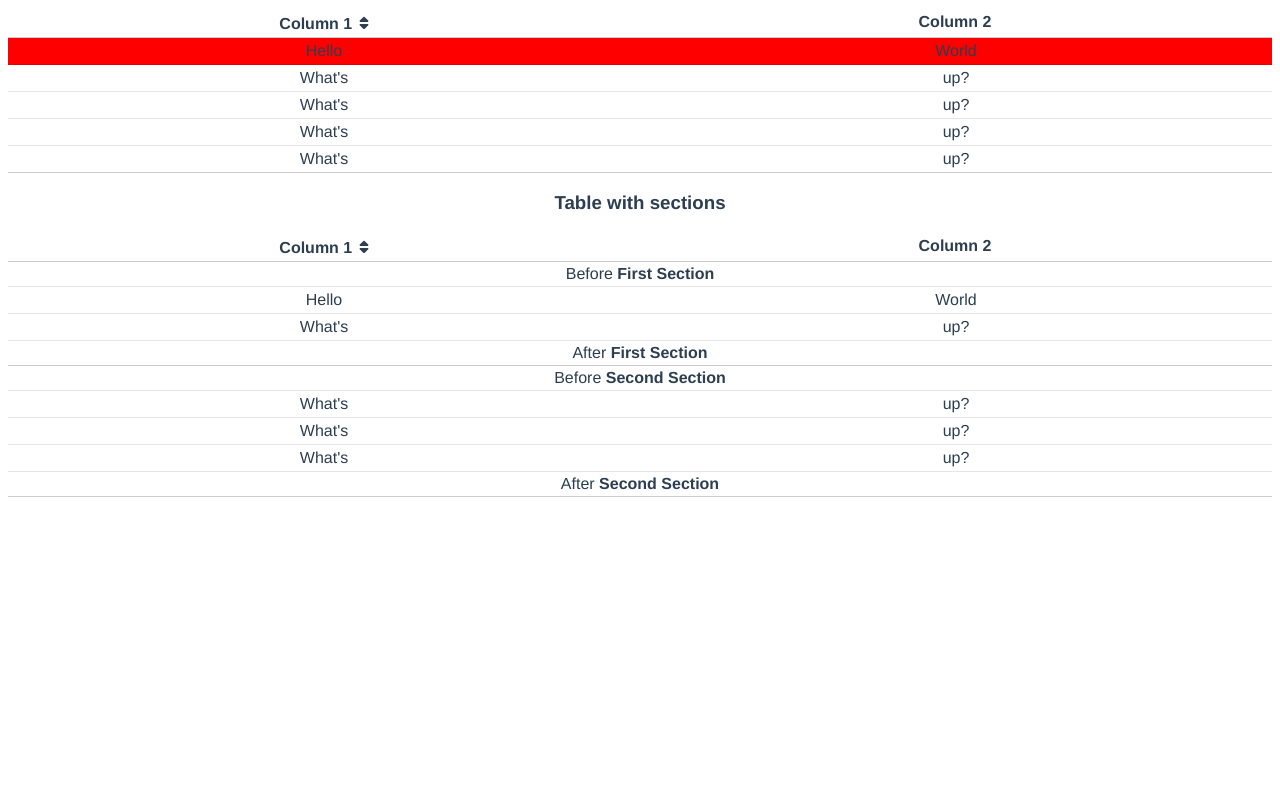
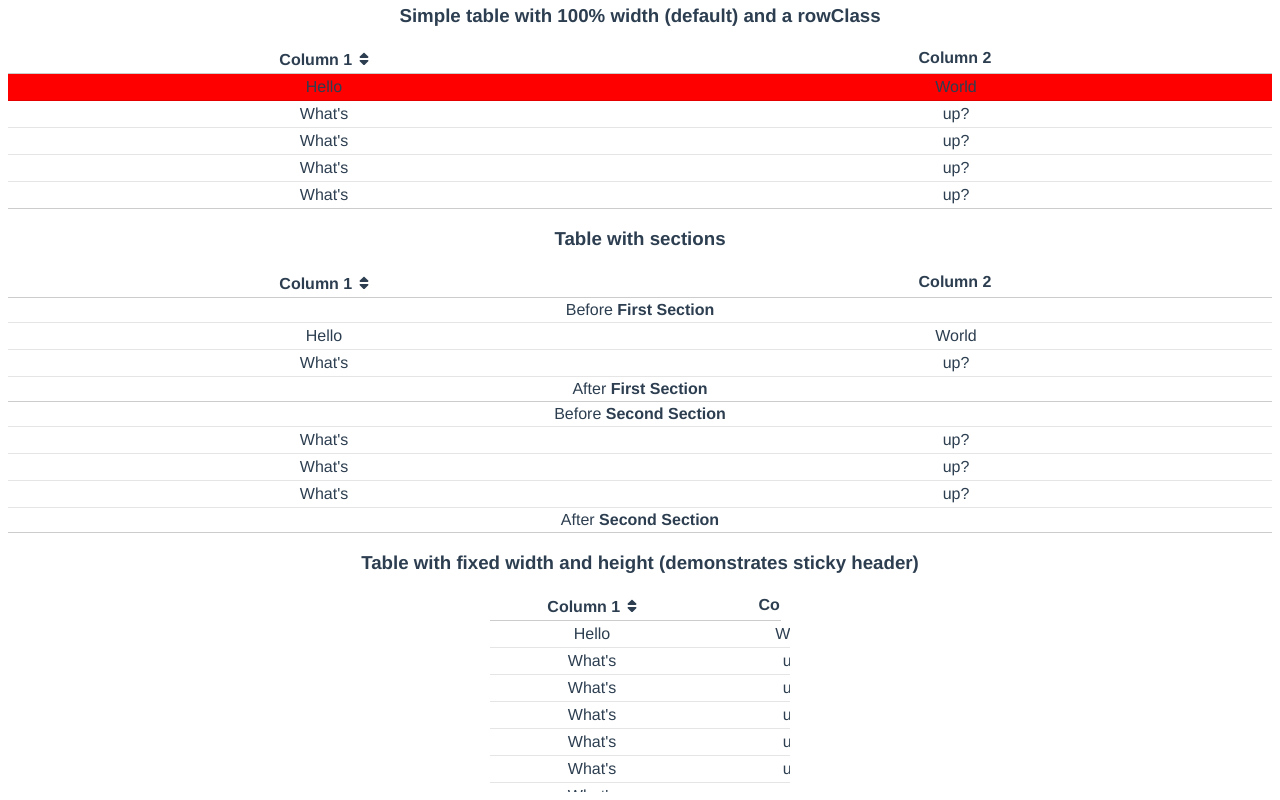
Before and after one commit to gbv/vue-flexible-table, a Vue app: page / in a window 1280 px wide. Shown: the part 459-1259 px from the top of the page. Before the commit the page ends 964 px from the top, so only its background shows below. Built offline with nearby package versions, Linux system fonts and the light colour scheme; the HTML template or start-up script is replaced by a standard one.

Commit message:
Add another example

```diff
--- a/src/App.vue
+++ b/src/App.vue
@@ -3,12 +3,14 @@
     <h1>vue-flexible-table</h1>
     <a href="https://github.com/stefandesu/vue-flexible-table">https://github.com/stefandesu/vue-flexible-table</a>
     <h2>Examples:</h2>
-    <h3>Simple table with fixed with</h3>
+    <h3>Simple table with fixed width</h3>
     <example-01 />
     <h3>Simple table with 100% width (default) and a rowClass</h3>
     <example-02 />
     <h3>Table with sections</h3>
     <example-03 />
+    <h3>Table with fixed width and height (demonstrates sticky header)</h3>
+    <example-04 />
   </div>
 </template>
 
@@ -16,6 +18,7 @@
 import Example01 from "./Example01"
 import Example02 from "./Example02"
 import Example03 from "./Example03"
+import Example04 from "./Example04"
 
 export default {
   name: "App",
@@ -23,6 +26,7 @@ export default {
     Example01,
     Example02,
     Example03,
+    Example04,
   },
 }
 </script>
--- /dev/null
+++ b/src/Example04.vue
@@ -0,0 +1,76 @@
+<template>
+  <flexible-table
+    class="table1"
+    :fields="fields"
+    :items="items" />
+</template>
+
+<script>
+import FlexibleTable from "./FlexibleTable"
+
+export default {
+  name: "Example01",
+  components: { FlexibleTable },
+  data () {
+    return {
+      fields: [
+        {
+          key: "c1",
+          label: "Column 1",
+          sortable: true,
+          minWidth: "200px",
+          align: "center",
+        },
+        {
+          key: "c2",
+          label: "Column 2",
+          minWidth: "200px",
+        },
+      ],
+      items: [
+        {
+          c1: "Hello",
+          c2: "World",
+        },
+        {
+          c1: "What's",
+          c2: "up?",
+        },
+        {
+          c1: "What's",
+          c2: "up?",
+        },
+        {
+          c1: "What's",
+          c2: "up?",
+        },
+        {
+          c1: "What's",
+          c2: "up?",
+        },
+        {
+          c1: "What's",
+          c2: "up?",
+        },
+        {
+          c1: "What's",
+          c2: "up?",
+        },
+        {
+          c1: "What's",
+          c2: "up?",
+        },
+      ],
+    }
+  },
+}
+</script>
+
+<style>
+.table1 {
+  width: 300px;
+  height: 200px;
+  margin: 0 auto;
+  overflow: scroll;
+}
+</style>
```
